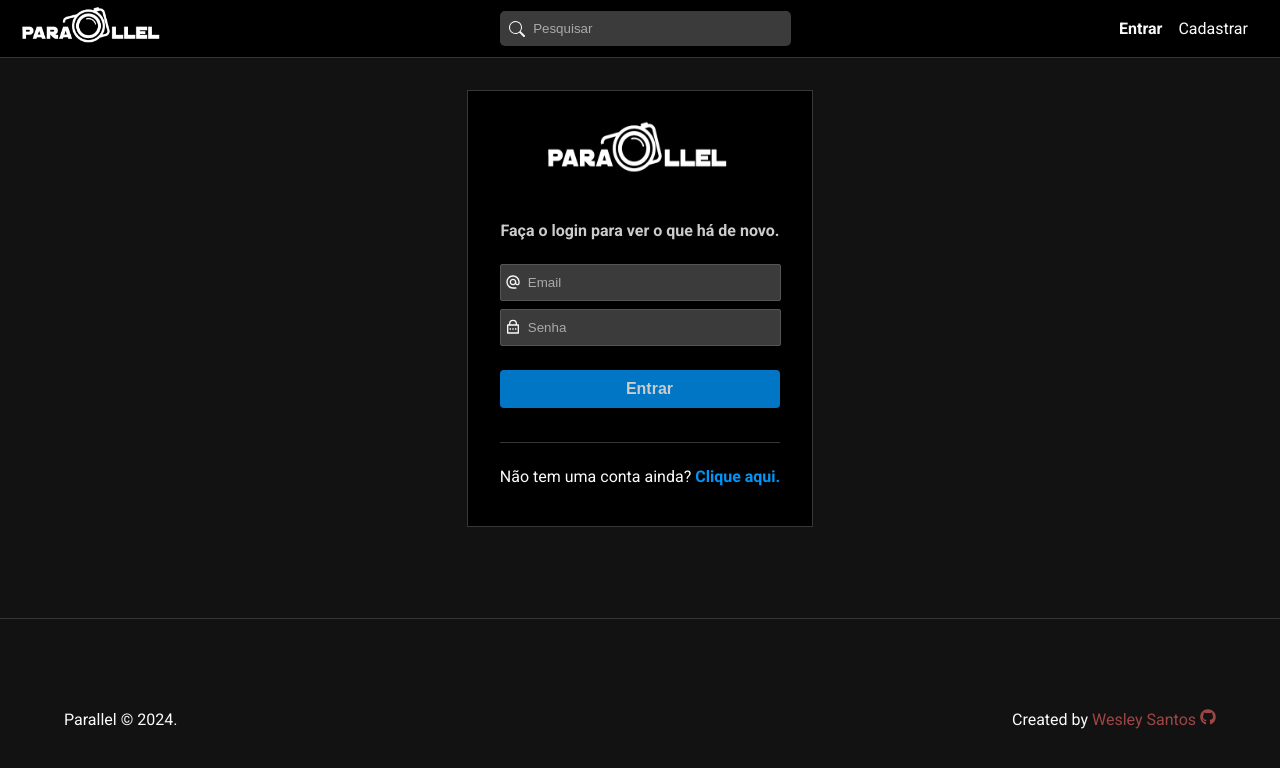
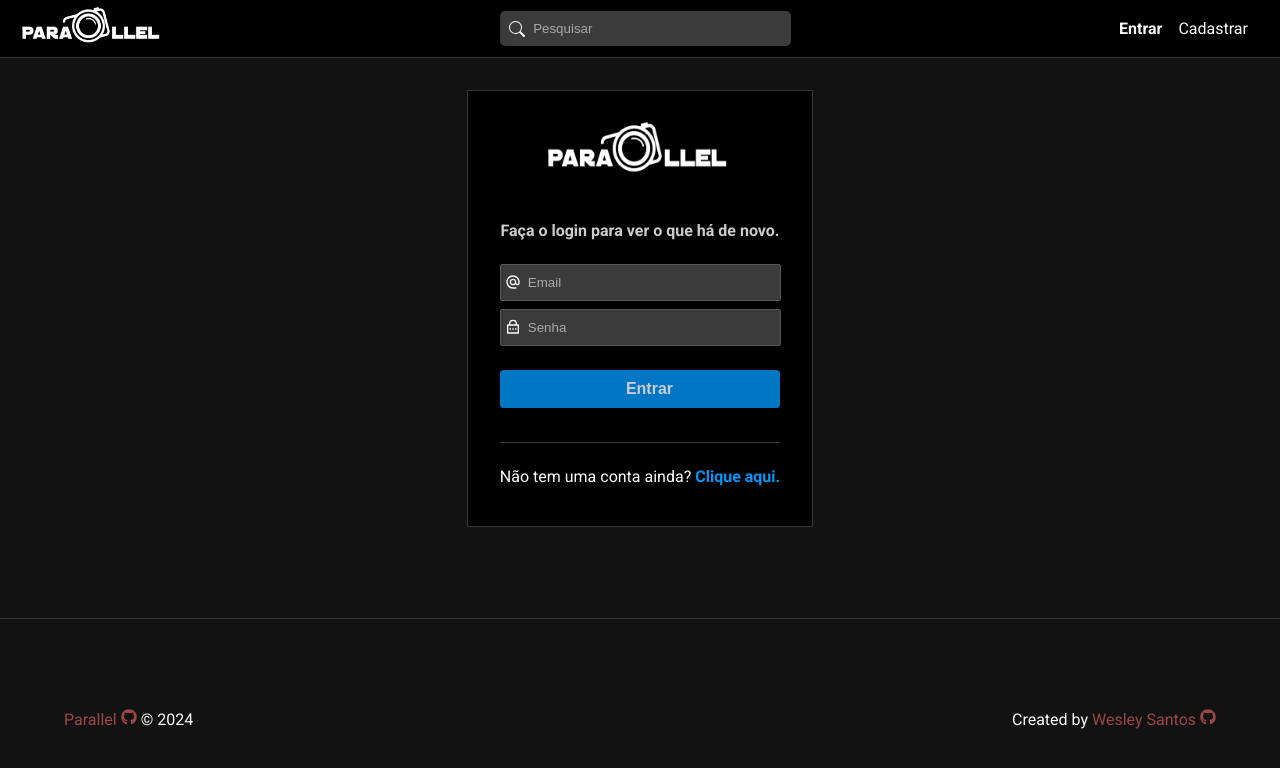
Before and after one commit to TitanCodeXD/Parallel, a React (Vite) app in the folder frontend/: page /login in a window 1280 px wide. Shown: the top 768 px of the page. Built offline with nearby package versions, Linux system fonts and the light colour scheme.

Commit message:
Atualização de Footer

```diff
--- a/frontend/src/Components/Footer/Footer.jsx
+++ b/frontend/src/Components/Footer/Footer.jsx
@@ -8,7 +8,15 @@ import { FaGithub } from "react-icons/fa";
 const Footer = () => {
   return (
     <footer id="footer">
-      <p>Parallel &copy; 2024.</p>
+      <p>
+        <a
+          href="https://github.com/TitanCodeXD/Parallel/tree/master"
+          target="_blank"
+        >
+          Parallel <FaGithub />
+        </a>{" "}
+        &copy; 2024
+      </p>
       <p>
         Created by{" "}
         <a href="https://github.com/TitanCodeXD" target="_blank">
```
